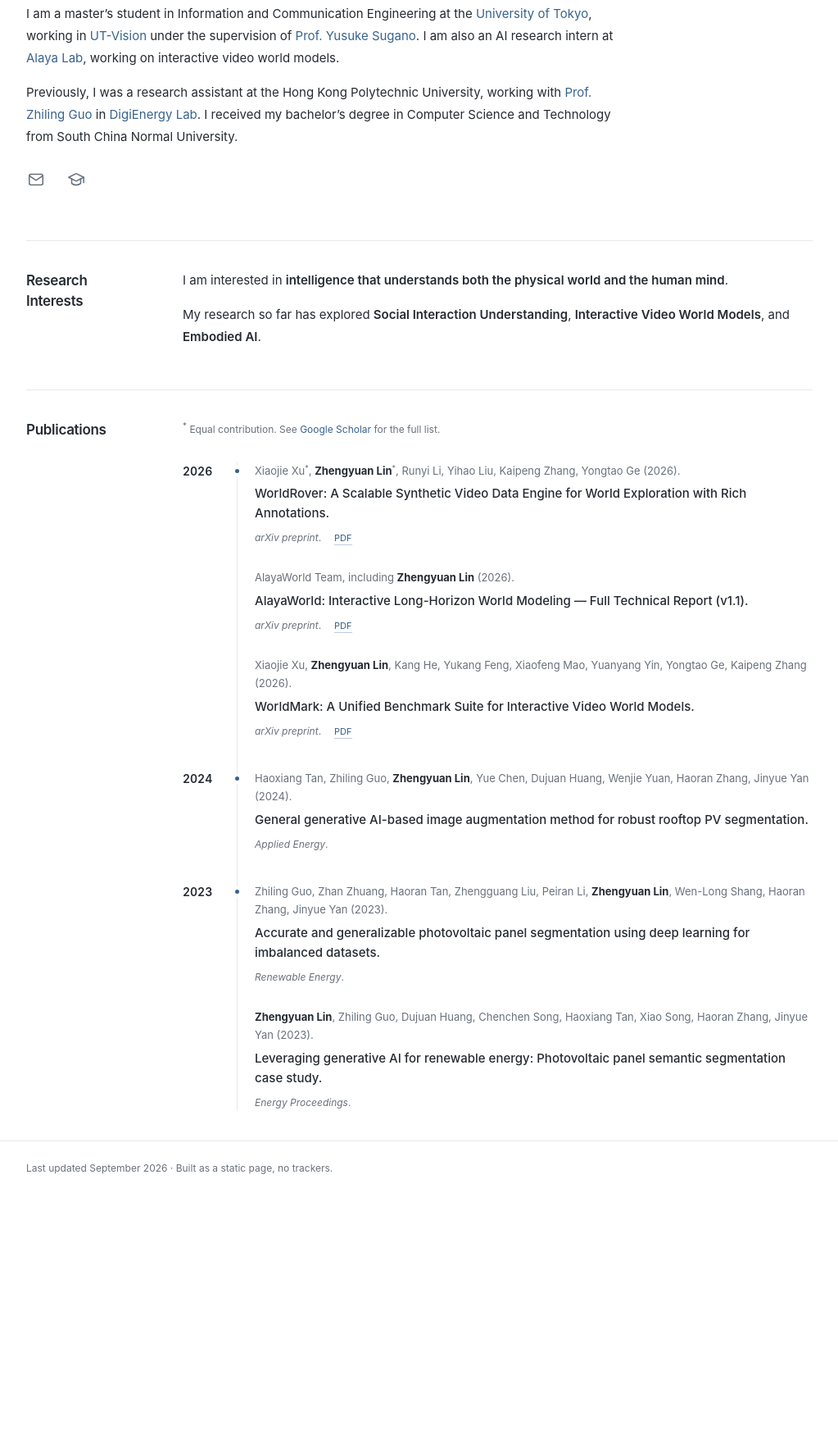
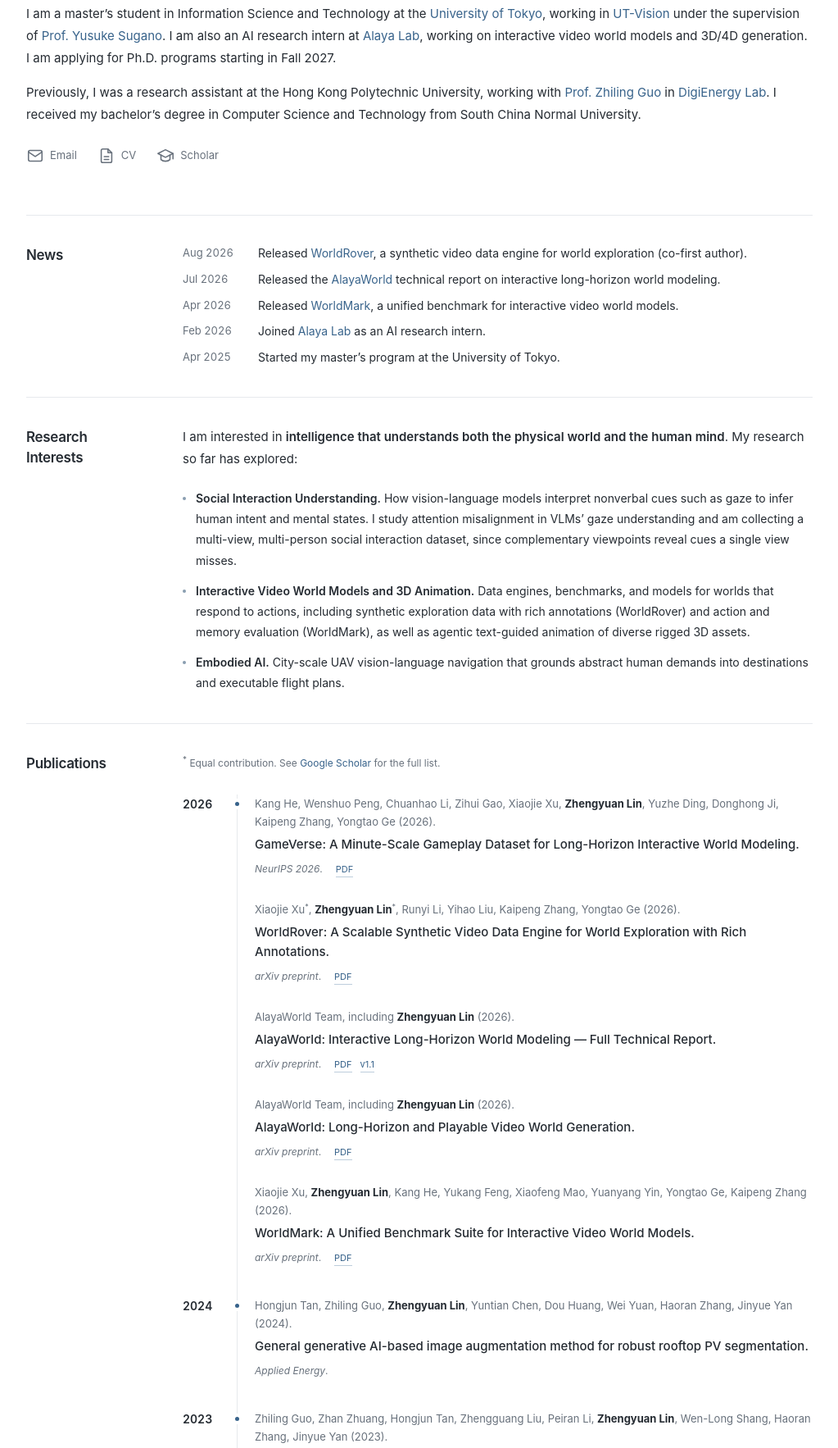
Before and after one commit to zylinh/zylinh.github.io, a plain HTML site: page index.html in a window 1280 px wide. Shown: the part 246-2012 px from the top of the page at 82% size, without its empty margins (128-1151 px from the left). Before the commit the page ends 1716 px from the top, so only its background shows below. Drawn offline with Linux system fonts and the light colour scheme.

Commit message:
Update homepage: research, news, publications, public CV
List all papers on Google Scholar, add the public CV (no manuscripts
under review), refresh the bio and research summary, and hide the
portrait for now.

Co-Authored-By: Claude Opus 5.5 <noreply@anthropic.com>

```diff
--- a/index.html
+++ b/index.html
@@ -3,11 +3,14 @@
 <head>
   <meta charset="utf-8">
   <meta name="viewport" content="width=device-width, initial-scale=1">
-  <meta name="description" content="Zhengyuan Lin — Master's student at the University of Tokyo (UT-Vision). Research in social interaction understanding, vision-language models, and interactive world models.">
+  <meta name="description" content="Zhengyuan Lin — Master's student at the University of Tokyo (UT-Vision, Prof. Yusuke Sugano). Research on social interaction understanding with vision-language models, interactive video world models, 3D animation, and embodied AI. Applying for Ph.D. programs for Fall 2027.">
+  <meta name="author" content="Zhengyuan Lin">
   <meta name="theme-color" content="#ffffff">
   <meta property="og:title" content="Zhengyuan Lin | Computer Vision Research">
-  <meta property="og:description" content="Social interaction understanding, interactive world models, and vision-language navigation. Master's student at UT-Vision, the University of Tokyo.">
+  <meta property="og:description" content="Social interaction understanding, interactive world models, 3D animation, and embodied AI. Master's student at UT-Vision, the University of Tokyo.">
   <meta property="og:type" content="website">
+  <meta property="og:url" content="https://zylinh.github.io/">
+  <link rel="canonical" href="https://zylinh.github.io/">
   <title>Zhengyuan Lin | Computer Vision Research</title>
   <link rel="icon" href="assets/favicon.svg" type="image/svg+xml">
   <link rel="stylesheet" href="style.css">
@@ -19,43 +22,68 @@
       <a class="site-name" href="#about">Zhengyuan Lin</a>
       <div class="nav-links">
         <a href="#about">About</a>
+        <a href="#news">News</a>
         <a href="#research">Research</a>
         <a href="#publications">Publications</a>
+        <a href="assets/Zhengyuan_Lin_CV.pdf">CV</a>
       </div>
     </nav>
   </header>
   <main id="main" class="wrap">
-    <section id="about" class="intro" aria-labelledby="name">
+    <section id="about" class="intro no-portrait" aria-labelledby="name">
       <div class="intro-copy">
         <h1 id="name">Zhengyuan Lin <span lang="zh">林政源</span></h1>
         <p class="position">Master’s student · UT-Vision, The University of Tokyo</p>
-        <p>I am a master’s student in Information and Communication Engineering at the <a href="https://www.u-tokyo.ac.jp/en/">University of Tokyo</a>, working in <a href="https://www.ut-vision.org/">UT-Vision</a> under the supervision of <a href="https://www.yusuke-sugano.info/">Prof. Yusuke Sugano</a>. I am also an AI research intern at <a href="https://alayalab.ai/">Alaya Lab</a>, working on interactive video world models.</p>
+        <p>I am a master’s student in Information Science and Technology at the <a href="https://www.u-tokyo.ac.jp/en/">University of Tokyo</a>, working in <a href="https://www.ut-vision.org/">UT-Vision</a> under the supervision of <a href="https://www.yusuke-sugano.info/">Prof. Yusuke Sugano</a>. I am also an AI research intern at <a href="https://alayalab.ai/">Alaya Lab</a>, working on interactive video world models and 3D/4D generation. I am applying for Ph.D. programs starting in Fall 2027.</p>
         <p>Previously, I was a research assistant at the Hong Kong Polytechnic University, working with <a href="https://www.polyu.edu.hk/rcesga/people/rcesga-people/prof-guo-zhiling/?sc_lang=en">Prof. Zhiling Guo</a> in <a href="https://www.chokurei.net/">DigiEnergy Lab</a>. I received my bachelor’s degree in Computer Science and Technology from South China Normal University.</p>
         <div class="profile-links" role="group" aria-label="Contact and academic profile">
-          <a href="mailto:zylinhj@gmail.com" aria-label="Email Zhengyuan Lin" title="Email: zylinhj@gmail.com">
+          <a href="mailto:zylin@g.ecc.u-tokyo.ac.jp" aria-label="Email Zhengyuan Lin" title="Email: zylin@g.ecc.u-tokyo.ac.jp">
             <svg viewBox="0 0 24 24" fill="none" stroke="currentColor" stroke-width="1.7" stroke-linecap="round" stroke-linejoin="round" aria-hidden="true" focusable="false">
               <rect x="3" y="5" width="18" height="14" rx="2" />
               <path d="m3 7 9 6 9-6" />
             </svg>
+            <span>Email</span>
+          </a>
+          <a href="assets/Zhengyuan_Lin_CV.pdf" aria-label="Curriculum vitae (PDF)" title="CV (PDF)">
+            <svg viewBox="0 0 24 24" fill="none" stroke="currentColor" stroke-width="1.7" stroke-linecap="round" stroke-linejoin="round" aria-hidden="true" focusable="false">
+              <path d="M14 3H7a2 2 0 0 0-2 2v14a2 2 0 0 0 2 2h10a2 2 0 0 0 2-2V8Z" />
+              <path d="M14 3v5h5M9 13h6M9 17h6" />
+            </svg>
+            <span>CV</span>
           </a>
           <a href="https://scholar.google.com/citations?user=nv9jIyIAAAAJ" aria-label="Zhengyuan Lin on Google Scholar" title="Google Scholar">
             <svg viewBox="0 0 24 24" fill="none" stroke="currentColor" stroke-width="1.7" stroke-linecap="round" stroke-linejoin="round" aria-hidden="true" focusable="false">
               <path d="m2 9 10-5 10 5-10 5-10-5Z" />
               <path d="M6 11v6c3 3 9 3 12 0v-6M22 9v7" />
             </svg>
+            <span>Scholar</span>
           </a>
         </div>
       </div>
-      <!-- Photo slot intentionally left blank; see README. -->
-      <div class="portrait-placeholder" aria-hidden="true"></div>
     </section>
 
+    <section id="news" class="section" aria-labelledby="news-title">
+      <h2 id="news-title">News</h2>
+      <div class="section-body">
+        <ul class="news-list">
+          <li><time datetime="2026-08">Aug 2026</time><span>Released <a href="https://arxiv.org/abs/2608.15659">WorldRover</a>, a synthetic video data engine for world exploration (co-first author).</span></li>
+          <li><time datetime="2026-07">Jul 2026</time><span>Released the <a href="https://arxiv.org/abs/2607.18367">AlayaWorld</a> technical report on interactive long-horizon world modeling.</span></li>
+          <li><time datetime="2026-04">Apr 2026</time><span>Released <a href="https://arxiv.org/abs/2604.21686">WorldMark</a>, a unified benchmark for interactive video world models.</span></li>
+          <li><time datetime="2026-02">Feb 2026</time><span>Joined <a href="https://alayalab.ai/">Alaya Lab</a> as an AI research intern.</span></li>
+          <li><time datetime="2025-04">Apr 2025</time><span>Started my master’s program at the University of Tokyo.</span></li>
+        </ul>
+      </div>
+    </section>
 
     <section id="research" class="section" aria-labelledby="research-title">
       <h2 id="research-title">Research<br class="desktop-break"> Interests</h2>
       <div class="section-body">
-        <p>I am interested in <strong>intelligence that understands both the physical world and the human mind</strong>.</p>
-        <p>My research so far has explored <strong>Social Interaction Understanding</strong>, <strong>Interactive Video World Models</strong>, and <strong>Embodied AI</strong>.</p>
+        <p>I am interested in <strong>intelligence that understands both the physical world and the human mind</strong>. My research so far has explored:</p>
+        <ul class="research-list">
+          <li><strong>Social Interaction Understanding.</strong> How vision-language models interpret nonverbal cues such as gaze to infer human intent and mental states. I study attention misalignment in VLMs’ gaze understanding and am collecting a multi-view, multi-person social interaction dataset, since complementary viewpoints reveal cues a single view misses.</li>
+          <li><strong>Interactive Video World Models and 3D Animation.</strong> Data engines, benchmarks, and models for worlds that respond to actions, including synthetic exploration data with rich annotations (WorldRover) and action and memory evaluation (WorldMark), as well as agentic text-guided animation of diverse rigged 3D assets.</li>
+          <li><strong>Embodied AI.</strong> City-scale UAV vision-language navigation that grounds abstract human demands into destinations and executable flight plans.</li>
+        </ul>
       </div>
     </section>
 
@@ -68,6 +96,13 @@
           <ol class="citation-list" aria-label="Publications from 2026">
             <li class="paper">
               <p class="citation">
+                <span class="citation-authors">Kang He, Wenshuo Peng, Chuanhao Li, Zihui Gao, Xiaojie Xu, <strong>Zhengyuan Lin</strong>, Yuzhe Ding, Donghong Ji, Kaipeng Zhang, Yongtao Ge (2026).</span>
+                <cite class="citation-title"><a href="https://arxiv.org/abs/2610.37257">GameVerse: A Minute-Scale Gameplay Dataset for Long-Horizon Interactive World Modeling</a>.</cite>
+                <span class="citation-venue"><em>NeurIPS 2026</em>.</span> <span class="citation-links"><a href="https://arxiv.org/pdf/2610.37257">PDF</a></span>
+              </p>
+            </li>
+            <li class="paper">
+              <p class="citation">
                 <span class="citation-authors">Xiaojie Xu<sup>*</sup>, <strong>Zhengyuan Lin</strong><sup>*</sup>, Runyi Li, Yihao Liu, Kaipeng Zhang, Yongtao Ge (2026).</span>
                 <cite class="citation-title"><a href="https://arxiv.org/abs/2608.15659">WorldRover: A Scalable Synthetic Video Data Engine for World Exploration with Rich Annotations</a>.</cite>
                 <span class="citation-venue"><em>arXiv preprint</em>.</span> <span class="citation-links"><a href="https://arxiv.org/pdf/2608.15659">PDF</a></span>
@@ -76,8 +111,15 @@
             <li class="paper">
               <p class="citation">
                 <span class="citation-authors">AlayaWorld Team, including <strong>Zhengyuan Lin</strong> (2026).</span>
-                <cite class="citation-title"><a href="https://arxiv.org/abs/2608.13492">AlayaWorld: Interactive Long-Horizon World Modeling — Full Technical Report (v1.1)</a>.</cite>
-                <span class="citation-venue"><em>arXiv preprint</em>.</span> <span class="citation-links"><a href="https://arxiv.org/pdf/2608.13492">PDF</a></span>
+                <cite class="citation-title"><a href="https://arxiv.org/abs/2607.18367">AlayaWorld: Interactive Long-Horizon World Modeling — Full Technical Report</a>.</cite>
+                <span class="citation-venue"><em>arXiv preprint</em>.</span> <span class="citation-links"><a href="https://arxiv.org/pdf/2607.18367">PDF</a><a href="https://arxiv.org/abs/2608.13492">v1.1</a></span>
+              </p>
+            </li>
+            <li class="paper">
+              <p class="citation">
+                <span class="citation-authors">AlayaWorld Team, including <strong>Zhengyuan Lin</strong> (2026).</span>
+                <cite class="citation-title"><a href="https://arxiv.org/abs/2607.06291">AlayaWorld: Long-Horizon and Playable Video World Generation</a>.</cite>
+                <span class="citation-venue"><em>arXiv preprint</em>.</span> <span class="citation-links"><a href="https://arxiv.org/pdf/2607.06291">PDF</a></span>
               </p>
             </li>
             <li class="paper">
@@ -94,7 +136,7 @@
           <ol class="citation-list" aria-label="Publications from 2024">
             <li class="paper">
               <p class="citation">
-                <span class="citation-authors">Haoxiang Tan, Zhiling Guo, <strong>Zhengyuan Lin</strong>, Yue Chen, Dujuan Huang, Wenjie Yuan, Haoran Zhang, Jinyue Yan (2024).</span>
+                <span class="citation-authors">Hongjun Tan, Zhiling Guo, <strong>Zhengyuan Lin</strong>, Yuntian Chen, Dou Huang, Wei Yuan, Haoran Zhang, Jinyue Yan (2024).</span>
                 <cite class="citation-title"><a href="https://doi.org/10.1016/j.apenergy.2024.123554">General generative AI-based image augmentation method for robust rooftop PV segmentation</a>.</cite>
                 <span class="citation-venue"><em>Applied Energy</em>.</span>
               </p>
@@ -106,14 +148,14 @@
           <ol class="citation-list" aria-label="Publications from 2023">
             <li class="paper">
               <p class="citation">
-                <span class="citation-authors">Zhiling Guo, Zhan Zhuang, Haoran Tan, Zhengguang Liu, Peiran Li, <strong>Zhengyuan Lin</strong>, Wen-Long Shang, Haoran Zhang, Jinyue Yan (2023).</span>
+                <span class="citation-authors">Zhiling Guo, Zhan Zhuang, Hongjun Tan, Zhengguang Liu, Peiran Li, <strong>Zhengyuan Lin</strong>, Wen-Long Shang, Haoran Zhang, Jinyue Yan (2023).</span>
                 <cite class="citation-title"><a href="https://doi.org/10.1016/j.renene.2023.119471">Accurate and generalizable photovoltaic panel segmentation using deep learning for imbalanced datasets</a>.</cite>
                 <span class="citation-venue"><em>Renewable Energy</em>.</span>
               </p>
             </li>
             <li class="paper">
               <p class="citation">
-                <span class="citation-authors"><strong>Zhengyuan Lin</strong>, Zhiling Guo, Dujuan Huang, Chenchen Song, Haoxiang Tan, Xiao Song, Haoran Zhang, Jinyue Yan (2023).</span>
+                <span class="citation-authors"><strong>Zhengyuan Lin</strong>, Zhiling Guo, Dou Huang, Chenchen Song, Hongjun Tan, Xiaoya Song, Haoran Zhang, Jinyue Yan (2023).</span>
                 <cite class="citation-title"><a href="https://doi.org/10.46855/energy-proceedings-11182">Leveraging generative AI for renewable energy: Photovoltaic panel semantic segmentation case study</a>.</cite>
                 <span class="citation-venue"><em>Energy Proceedings</em>.</span>
               </p>
@@ -126,7 +168,7 @@
   </main>
   <footer class="site-footer">
     <div class="wrap">
-      <p>Last updated September 2026 · Built as a static page, no trackers.</p>
+      <p>Last updated November 2026 · Built as a static page, no trackers.</p>
     </div>
   </footer>
 </body>
--- a/style.css
+++ b/style.css
@@ -33,13 +33,14 @@ strong { font-weight: 600; }
 
 /* Intro */
 .intro { display: grid; grid-template-columns: minmax(0, 1fr) 170px; gap: 62px; padding: 66px 0 52px; align-items: start; }
-.portrait-placeholder { width: 170px; height: 210px; }
+.portrait { width: 170px; height: 210px; object-fit: cover; border-radius: 6px; display: block; }
+.intro.no-portrait { display: block; }
 h1 { margin: 0 0 10px; font-family: Georgia, "Times New Roman", serif; font-size: 43px; font-weight: 400; line-height: 1.2; letter-spacing: -1.3px; }
 h1 span { display: inline-block; font-family: -apple-system, BlinkMacSystemFont, "Segoe UI", sans-serif; font-size: 20px; font-weight: 400; color: var(--muted); letter-spacing: 2px; margin-left: 13px; vertical-align: middle; }
 .position { color: var(--muted); font-size: 13px; margin-bottom: 24px; }
 
 .profile-links { display: flex; align-items: center; gap: 5px; margin-top: 17px; margin-left: -10px; }
-.profile-links a { display: inline-flex; align-items: center; justify-content: center; width: 44px; height: 44px; color: var(--muted); border-radius: 7px; }
+.profile-links a { display: inline-flex; align-items: center; justify-content: center; gap: 7px; height: 40px; padding: 0 10px; color: var(--muted); border-radius: 7px; font-size: 13px; }
 .profile-links svg { width: 22px; height: 22px; }
 .profile-links a:hover, .profile-links a:focus-visible { color: var(--accent); background: var(--tint); text-decoration: none; }
 
@@ -77,6 +78,14 @@ h2 { margin: 0; padding-top: 2px; font-size: 17px; font-weight: 600; line-height
 .publication-year:last-child .citation-list { padding-bottom: 0; }
 .publication-year:last-child .paper:last-child { padding-bottom: 0; }
 
+/* News */
+.news-list { list-style: none; margin: 0; padding: 0; }
+.news-list li { display: grid; grid-template-columns: 76px minmax(0, 1fr); gap: 16px; margin-bottom: 8px; font-size: 14px; line-height: 1.7; }
+.news-list li:last-child { margin-bottom: 0; }
+.news-list time { color: var(--muted); font-size: 13px; font-variant-numeric: tabular-nums; }
+.citation-links a + a { margin-left: 10px; }
+.research-list li strong { color: var(--text); }
+
 /* Footer */
 .site-footer { border-top: 1px solid var(--line); padding: 22px 0 34px; }
 .site-footer p { margin: 0; font-size: 12px; color: var(--muted); }
@@ -86,7 +95,7 @@ h2 { margin: 0; padding-top: 2px; font-size: 17px; font-weight: 600; line-height
 
 @media (max-width: 860px) {
   .intro { grid-template-columns: minmax(0, 1fr) 110px; gap: 28px; padding-top: 45px; }
-  .portrait-placeholder { width: 110px; height: 140px; }
+  .portrait { width: 110px; height: 136px; }
   .section { grid-template-columns: 128px minmax(0, 1fr); gap: 24px; }
   .nav-links { gap: 18px; }
   h1 { font-size: 37px; }
@@ -98,7 +107,9 @@ h2 { margin: 0; padding-top: 2px; font-size: 17px; font-weight: 600; line-height
   .site-name { font-size: 12px; }
   .nav-links { font-size: 11px; gap: 14px; flex-wrap: wrap; }
   .intro { display: block; padding: 38px 0 32px; }
-  .portrait-placeholder { display: none; }
+  .intro { display: flex; flex-direction: column-reverse; }
+  .portrait { width: 120px; height: 148px; margin-bottom: 20px; }
+  .news-list li { grid-template-columns: 1fr; gap: 0; margin-bottom: 12px; }
   h1 { font-size: 34px; letter-spacing: -1px; }
   h1 span { font-size: 18px; }
   .position { font-size: 12px; margin-bottom: 22px; }
@@ -115,7 +126,7 @@ h2 { margin: 0; padding-top: 2px; font-size: 17px; font-weight: 600; line-height
 }
 @media (prefers-reduced-motion: reduce) { html { scroll-behavior: auto; } }
 @media print {
-  .site-header, .skip-link, .portrait-placeholder, .site-footer { display: none; }
+  .site-header, .skip-link, .portrait, .site-footer { display: none; }
   .wrap { width: 100%; }
   .intro { display: block; padding-top: 0; }
 
```
Also changed, not shown: 3 other files.
